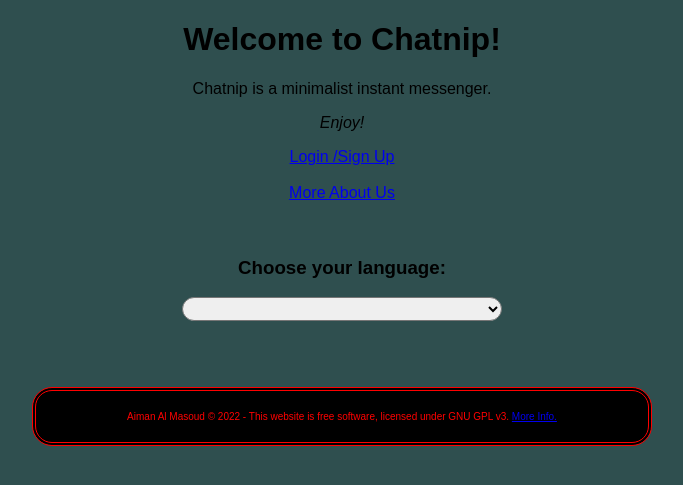
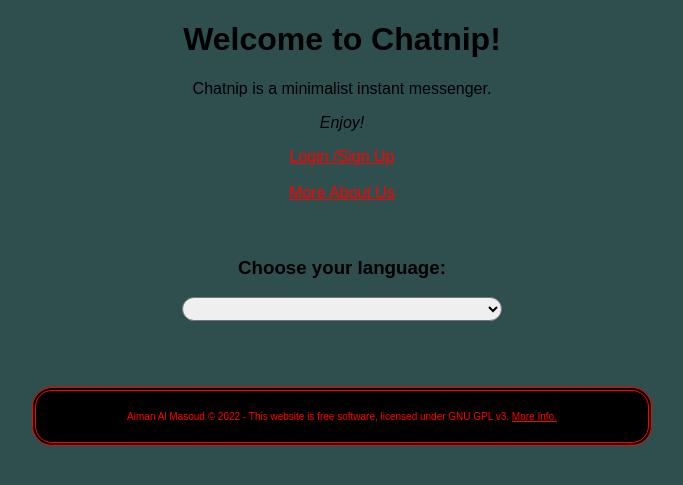
Before and after one commit to aiman-al-masoud/Chatnip, a Flask app: page / in a window 1280 px wide. Shown: the top 485 px of the page, without its empty margins (298-981 px from the left). Run offline with Flask 2, Linux system fonts and the light colour scheme.

Commit message:
red links

```diff
--- a/static/stylesheets/style.css
+++ b/static/stylesheets/style.css
@@ -209,3 +209,8 @@ select{
     font-size: large;
     border-radius: 60px;
 }
+
+
+a{
+    color: red;
+}
```
Also changed, not shown: dynamic/tables/users.csv (+1 -1 lines).
